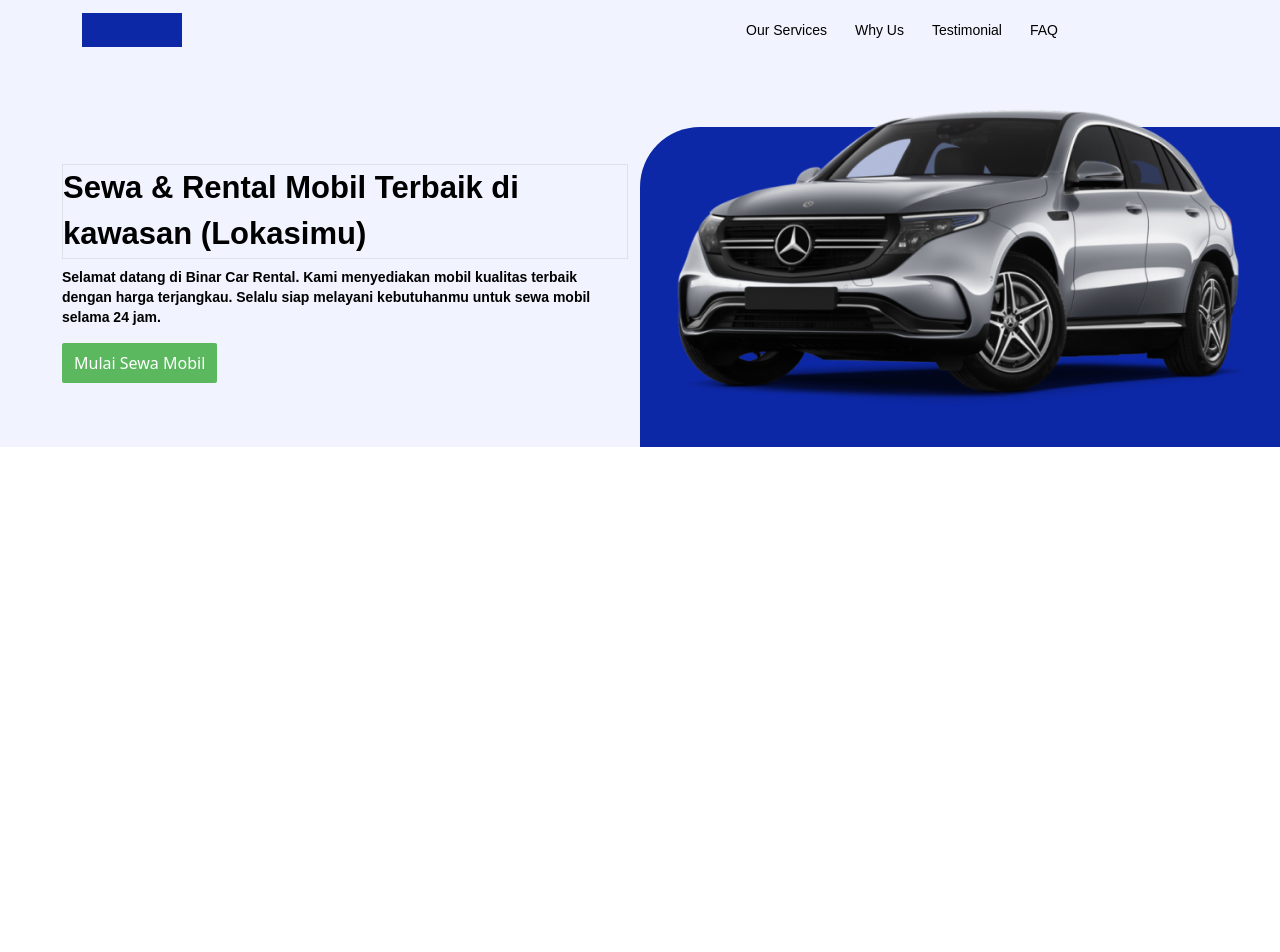
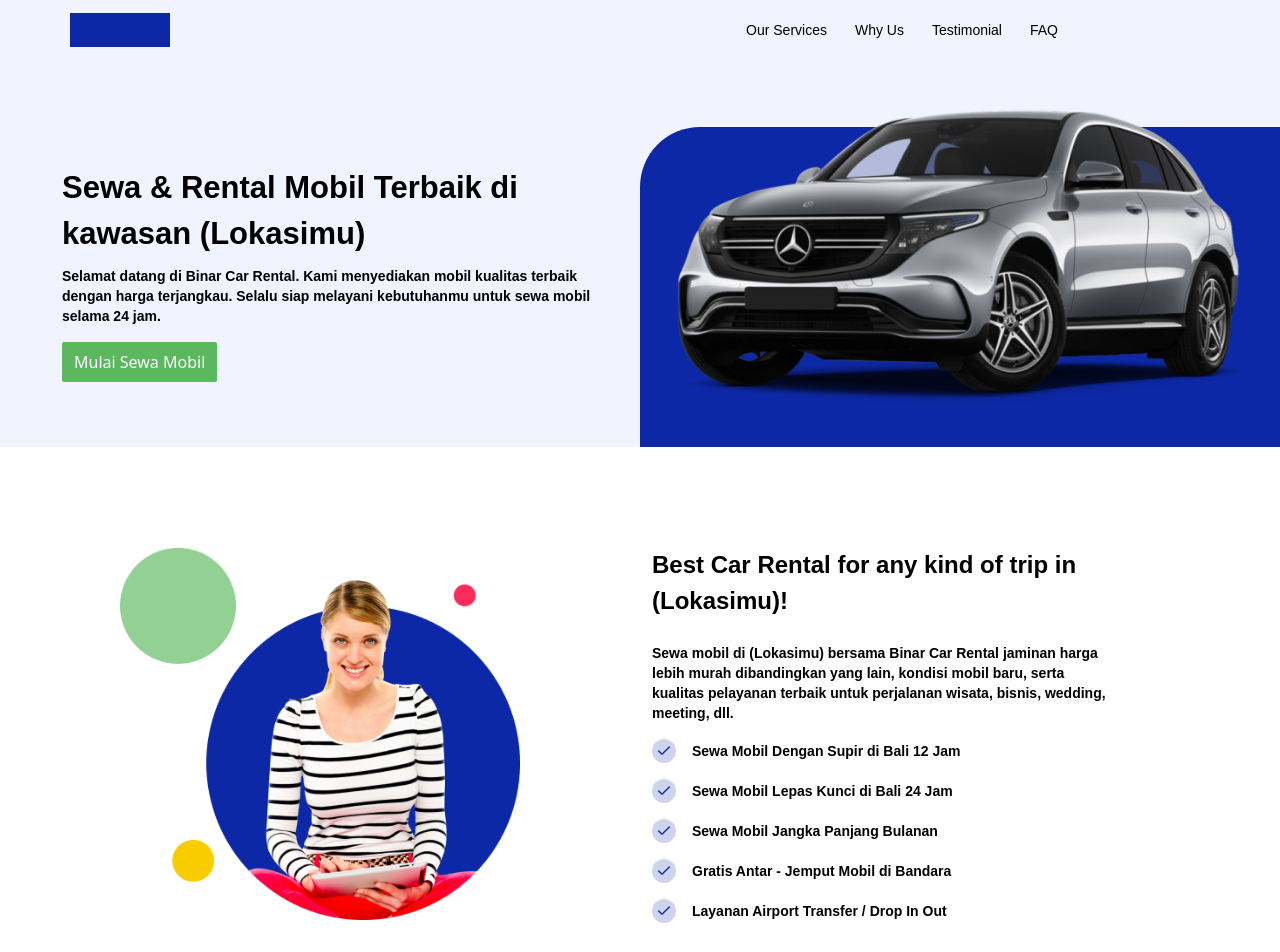
Before and after one commit to sandinofri/wave14-sandi-bcr-gold, a React (Vite) app: page / in a window 1280 px wide. Shown: the top 952 px of the page. Built offline with nearby package versions, Linux system fonts and the light colour scheme.

Commit message:
add about component

```diff
--- a/package.json
+++ b/package.json
@@ -14,9 +14,11 @@
   },
   "dependencies": {
     "bootstrap": "^5.3.2",
+    "feather-icons": "^4.29.1",
     "react": "^18.2.0",
     "react-bootstrap": "^2.9.0",
-    "react-dom": "^18.2.0"
+    "react-dom": "^18.2.0",
+    "react-icons": "^4.11.0"
   },
   "devDependencies": {
     "@types/react": "^18.2.15",
--- a/src/App.jsx
+++ b/src/App.jsx
@@ -1,6 +1,7 @@
 import React, { useState } from 'react';
 import NavbarComponent from './component/NavbarComponent';
 import Header from './component/Header';
+import About from './component/About';
 
 
 const App = () => {
@@ -10,6 +11,7 @@ const App = () => {
     <>
     <NavbarComponent/>
     <Header/>
+    <About/>
     </>
   );
 }
--- /dev/null
+++ b/src/component/About.jsx
@@ -0,0 +1,36 @@
+import React from 'react'
+import { Container, Row ,Col} from 'react-bootstrap'
+import woman from "../assets/image/woman.png"
+import "../style/about.css"
+import {FiCheck} from "react-icons/fi"
+
+const About = () => {
+  return (
+    <>
+    <section className='about' id='about'>
+        <Container>
+            <Row>
+                <Col lg="6" className='left'>
+                    <div className="gambar">
+                        <img src={woman} alt="" />
+                    </div>
+                </Col>
+                <Col lg="6" className='right'>
+                    <h1>Best Car Rental for any kind of trip in (Lokasimu)!</h1>
+                    <p>Sewa mobil di (Lokasimu) bersama Binar Car Rental jaminan harga lebih murah dibandingkan yang lain, kondisi mobil baru, serta kualitas pelayanan terbaik untuk perjalanan wisata, bisnis, wedding, meeting, dll.</p>
+                    <div><span><FiCheck width={16} color='#0D28A6'/></span><p>Sewa Mobil Dengan Supir di Bali 12 Jam</p></div>
+                    <div><span><FiCheck width={16} color='#0D28A6'/></span><p>Sewa Mobil Lepas Kunci di Bali 24 Jam</p></div>
+                    <div><span><FiCheck width={16} color='#0D28A6'/></span><p>Sewa Mobil Jangka Panjang Bulanan</p></div>
+                    <div><span><FiCheck width={16} color='#0D28A6'/></span><p>Gratis Antar - Jemput Mobil di Bandara</p></div>
+                    <div><span><FiCheck width={16} color='#0D28A6'/></span><p>Layanan Airport Transfer / Drop In Out</p></div>
+
+                </Col>
+            </Row>
+        </Container>
+    </section>
+
+    </>
+  )
+}
+
+export default About
--- a/src/component/Header.jsx
+++ b/src/component/Header.jsx
@@ -11,7 +11,7 @@ const Header = () => {
         <Row >
           <Col lg='6' className=' d-flex align-items-center'>
           <div className='left'>
-            <h1 className='border'>Sewa & Rental Mobil Terbaik di kawasan (Lokasimu)</h1>
+            <h1>Sewa & Rental Mobil Terbaik di kawasan (Lokasimu)</h1>
             <p>Selamat datang di Binar Car Rental. Kami menyediakan mobil kualitas terbaik dengan harga terjangkau. Selalu siap melayani kebutuhanmu untuk sewa mobil selama 24 jam.</p>
             <a href="">Mulai Sewa Mobil</a>
           </div>
--- a/src/component/NavbarComponent.jsx
+++ b/src/component/NavbarComponent.jsx
@@ -14,7 +14,7 @@ const NavbarComponent = () => {
     <>
        {['lg'].map((expand) => (
         <Navbar key={expand} expand={expand} className="bg-transparent fixed-top mb-3">
-          <Container >
+          <Container className=" ps-0" >
             <Navbar.Brand href="#"><div className="logo"></div></Navbar.Brand>
             <Navbar.Toggle aria-controls={`offcanvasNavbar-expand-${expand}`} />
             <Navbar.Offcanvas
--- /dev/null
+++ b/src/style/about.css
@@ -0,0 +1,72 @@
+.about {
+  padding-top: 100px;
+  padding-bottom: 100px;
+}
+
+.about .left .gambar {
+  width: 400px;
+}
+
+.about .left .gambar img {
+  width: 100%;
+}
+
+.about .right h1 {
+  margin-bottom: 24px;
+  color: #000;
+  font-family: Arial;
+  font-size: 24px;
+  font-style: normal;
+  font-weight: 700;
+  line-height: 36px;
+}
+
+.about .right p {
+  color: #000;
+  font-family: Arial;
+  font-size: 14px;
+  width: 468px;
+  font-style: normal;
+  font-weight: 700;
+  line-height: 20px;
+}
+
+.about .right div {
+  display: flex;
+  align-items: center;
+}
+
+.about .right div span {
+  width: 24px;
+  height: 24px;
+  display: flex;
+  justify-content: center;
+  align-items: center;
+  margin: 0 16px 16px 0px;
+  border-radius: 50px;
+  background-color: #cfd4ed;
+}
+
+@media(max-width:700px){
+
+    .about {
+        padding-top: 50px;
+        padding-bottom: 50px;
+      }
+
+   .about .left .gambar {
+        width: 250px;
+        margin: auto;
+      }
+
+     .about .left .gambar img {
+        width: 100%;
+      }
+
+     .about .right h1{
+        margin-bottom: 16px;
+      }
+      .about .right p{
+        width: 99%;
+      }
+}
--- a/src/style/navbar.css
+++ b/src/style/navbar.css
@@ -3,6 +3,7 @@
 }
 
 .logo {
+
   width: 100px;
   height: 34px;
   flex-shrink: 0;
```
Also changed, not shown: src/assets/image/woman.png (added), 1 other file (tests, documents, lock files or other folders).
